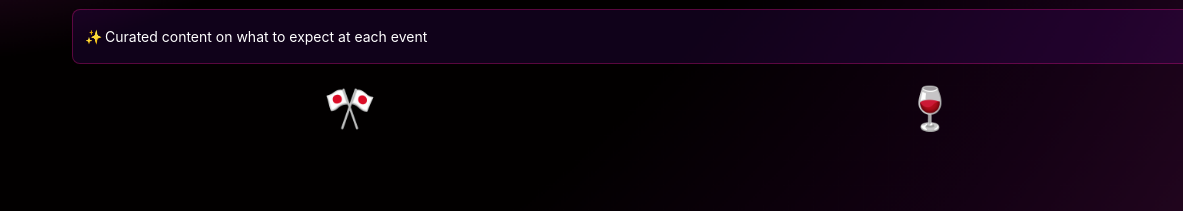
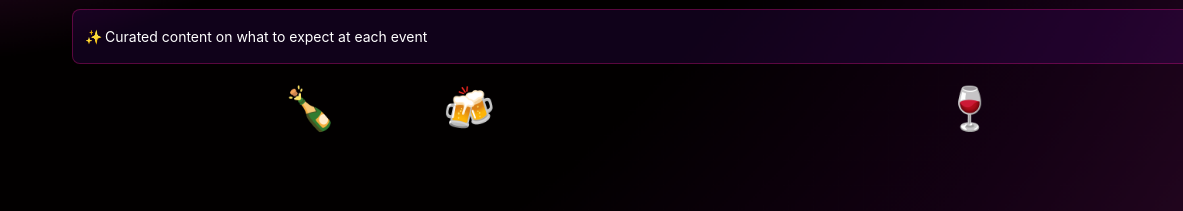
Before and after one commit to eventsroobaroo-dotcom/ROOBAROO., a plain HTML site: page index.html in a window 1280 px wide. Both pictures are taken after a click on the link "About". Shown: the part 589-800 px from the top of the page, 0-1183 px from the left. Drawn offline with Linux system fonts and the light colour scheme; a web font is replaced by a local one.

Commit message:
Update index.html

```diff
--- a/index.html
+++ b/index.html
@@ -191,7 +191,7 @@
                     </ul>
                 </div>
                 <div class="decorative-elements">
-                    <div class="party-flag">🎌</div>
+                    <div class="party-flag">🍾  &nbsp&nbsp&nbsp&nbsp&nbsp&nbsp&nbsp  🍻</div>
                     <div class="wine-glass">🍷</div>
 
                 </div>
```
